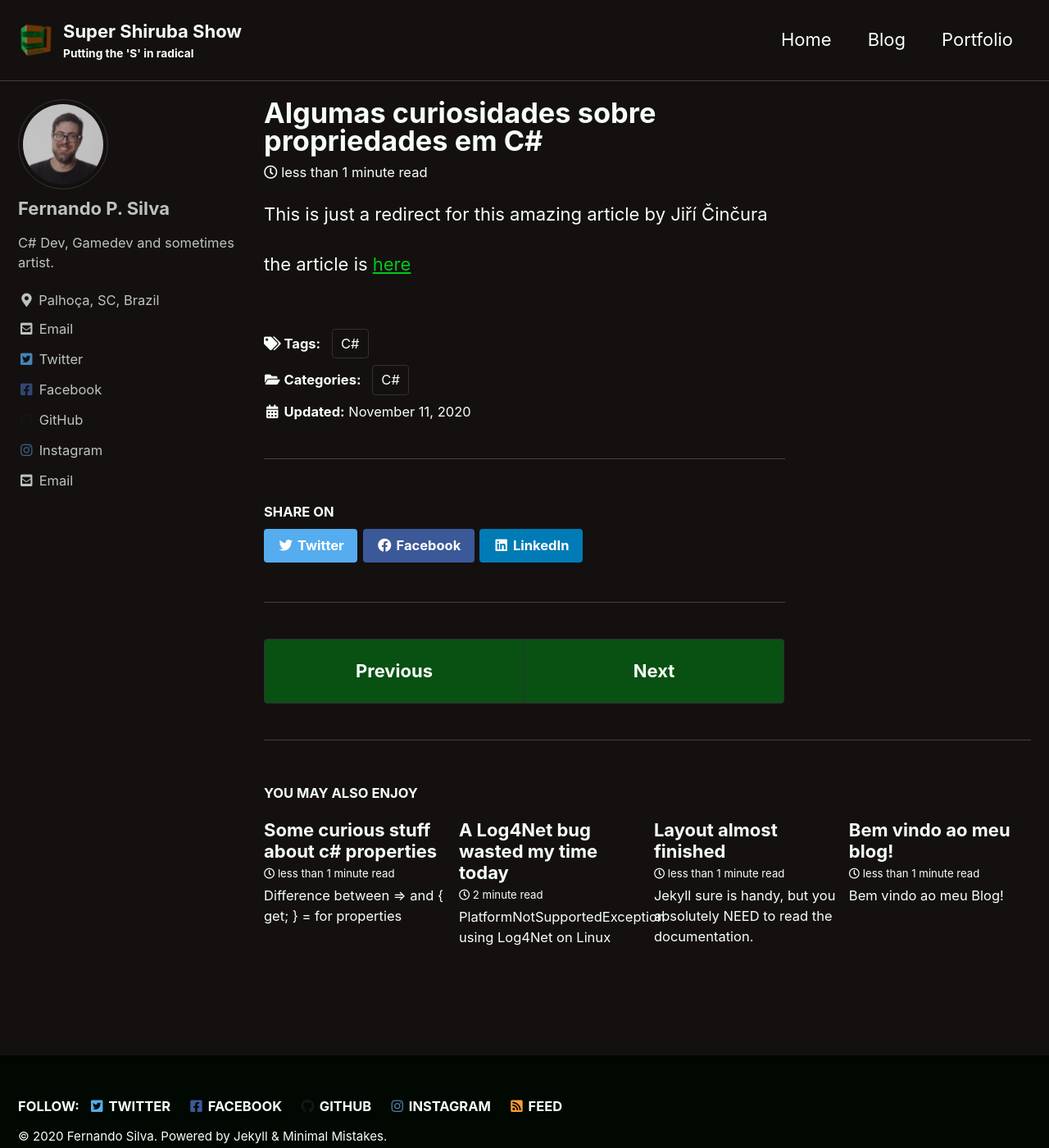
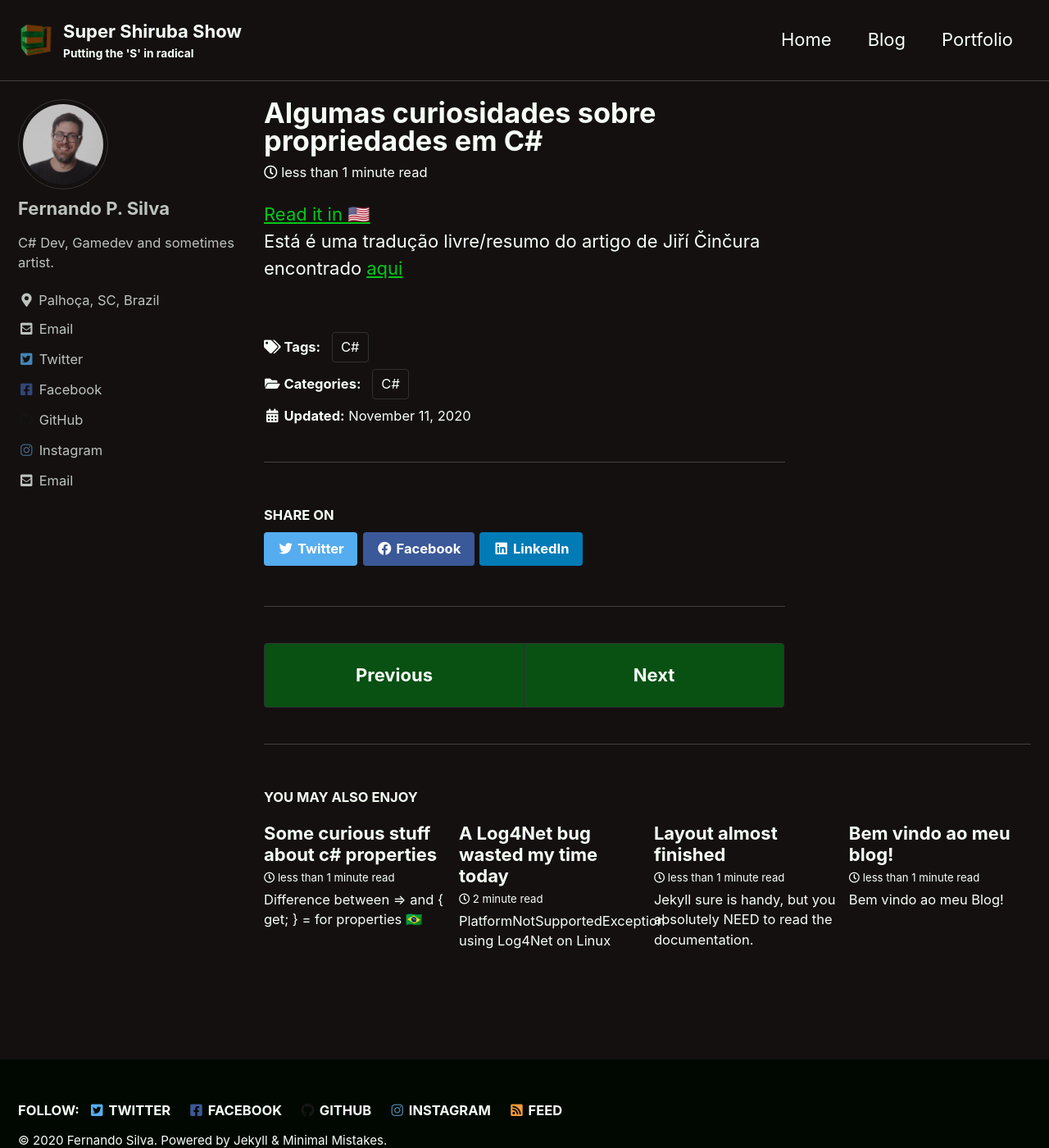
Before and after one commit to fshiruba/ShirubaSite, a Jekyll site: the page built from _posts/2020-11-11-csharppropertiescuriousfacts-br.md, in a window 1280 px wide and 1400 px high. Shown: the whole window at 82% size. Built offline with Jekyll 4.4.1, drawn with Linux system fonts in a browser that asks for light colours; cached includes are drawn as plain includes.

Commit message:
Update 2020-11-11-csharppropertiescuriousfacts-br.md

```diff
--- a/_posts/2020-11-11-csharppropertiescuriousfacts-br.md
+++ b/_posts/2020-11-11-csharppropertiescuriousfacts-br.md
@@ -4,10 +4,9 @@ title:  "Algumas curiosidades sobre propriedades em C#"
 date:   2020-11-11 09:13:00 -0300
 categories: C#
 tags: C#
-excerpt: "Difference between => and { get; } = for properties"
-ref: csharppropen1-br
+lang: pt
+excerpt: "Diferença entre => e { get; } = para propriedades"
+ref: csharppropen1
 ---
 
-This is just a redirect for this amazing article by Jiří Činčura
-
-the article is [here](https://www.tabsoverspaces.com/233844-back-to-csharp-basics-difference-between-and-get-for-properties)
+Está é uma tradução livre/resumo do artigo de Jiří Činčura encontrado [aqui](https://www.tabsoverspaces.com/233844-back-to-csharp-basics-difference-between-and-get-for-properties)
```
